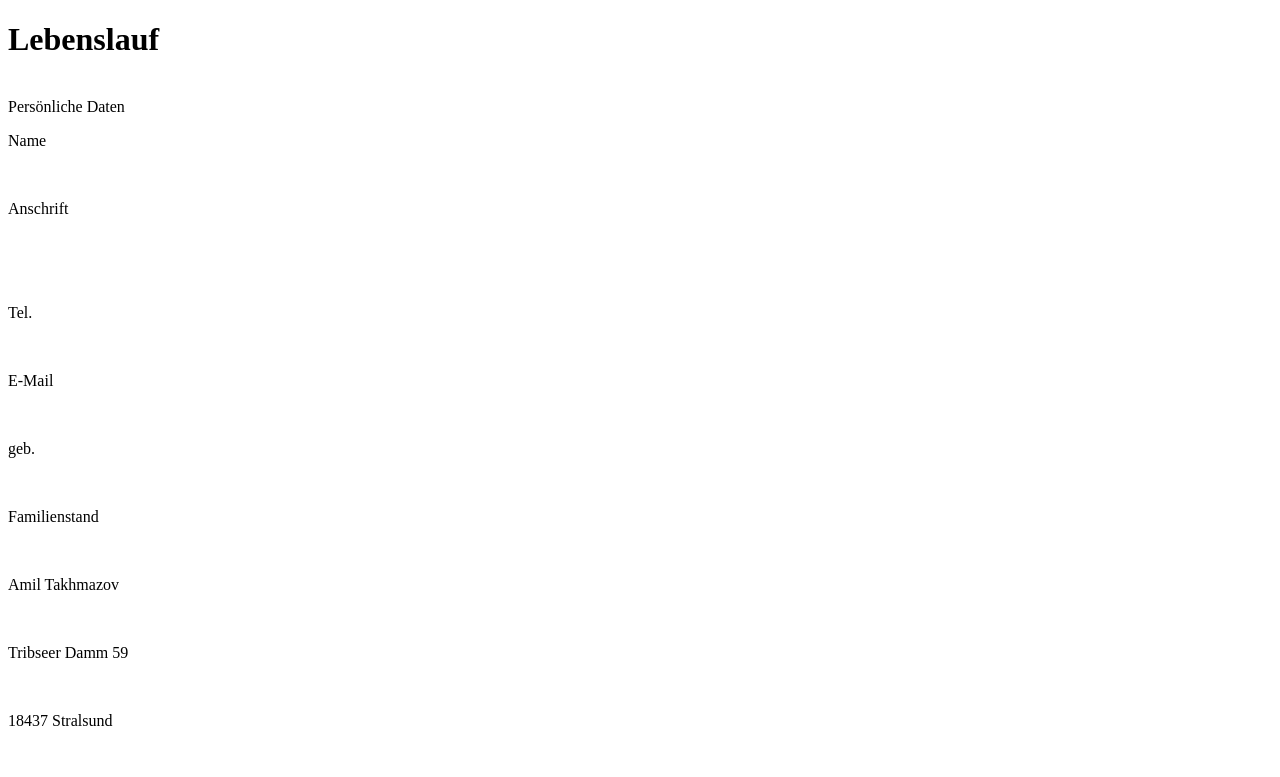
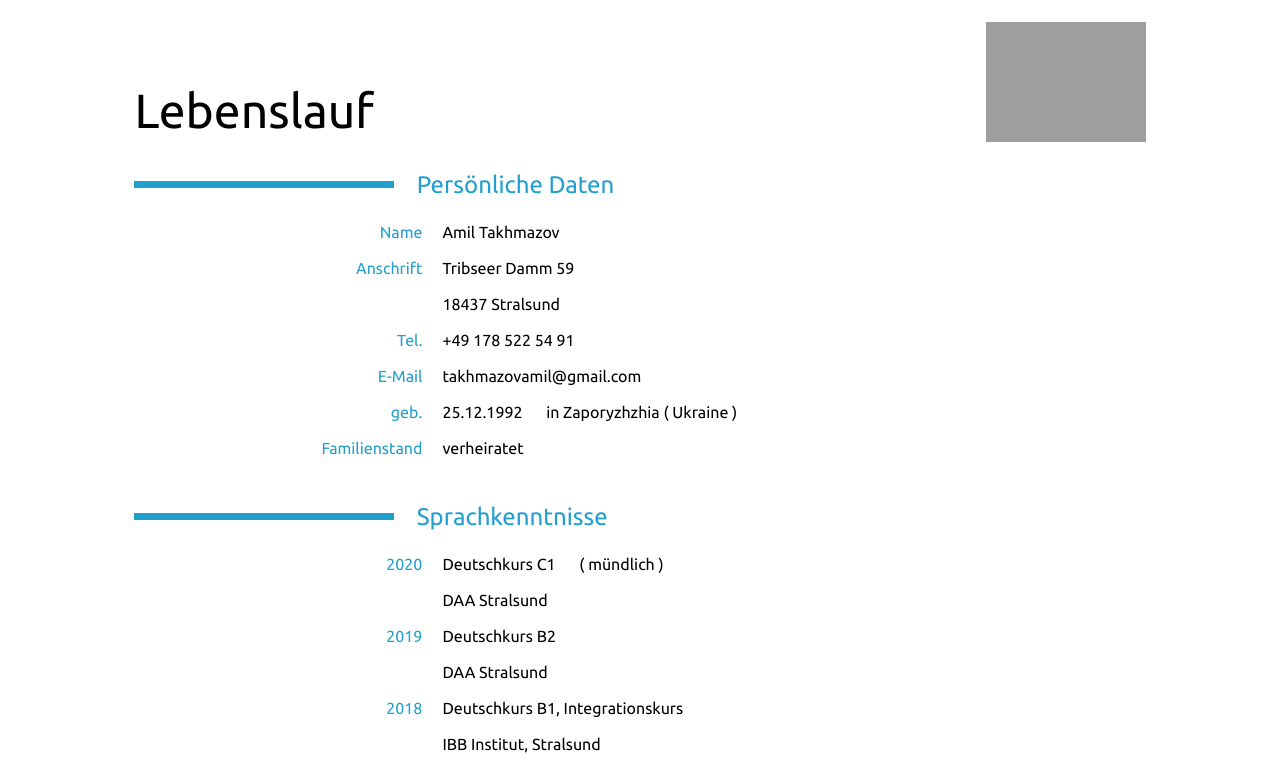
Before and after one commit to takhmazov/Lebenslauf, a plain HTML site: page index.html in a window 1280 px wide. Shown: the top 777 px of the page. Drawn offline with Linux system fonts and the light colour scheme; the site is published under a folder, as on GitHub Pages, so addresses that start at the root find nothing.

Commit message:
Änderung

```diff
--- a/index.html
+++ b/index.html
@@ -5,7 +5,7 @@
     <meta name="viewport" content="width=device-width, initial-scale=1.0">
     <title>Lebenslauf Amil Takhmazov</title>
     <link href="https://fonts.googleapis.com/css2?family=Ubuntu:wght@300;400;700&display=swap" rel="stylesheet">
-    <link rel="stylesheet" href="/css/style.css">
+    <link rel="stylesheet" href="css/style.css">
 </head>
 <body>
     <header>
@@ -16,7 +16,7 @@
                         <h1>Lebenslauf</h1>
                     </div>
                     <div class="foto-teil">
-                        <img src="/img/foto.png" alt="">
+                        <img src="img/foto.png" alt="">
                     </div>
                 </div>
             </div>
@@ -192,7 +192,7 @@
     <footer class="unterschrift">
         <div class="container">
             <div class="row">
-                <img src="/img/unterschrift.png" alt="Unterschrift">
+                <img src="img/unterschrift.png" alt="Unterschrift">
             </div>
         </div>
     </footer>
```
